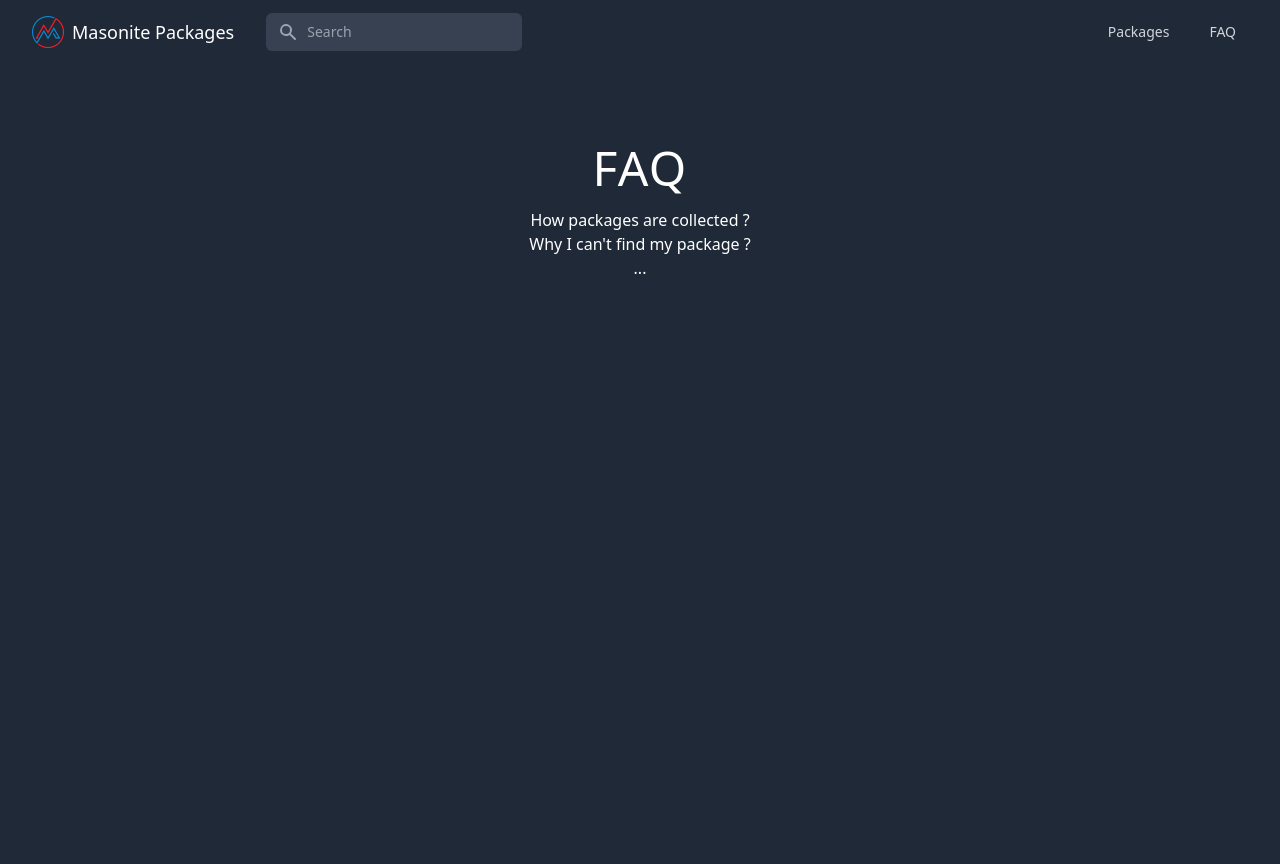
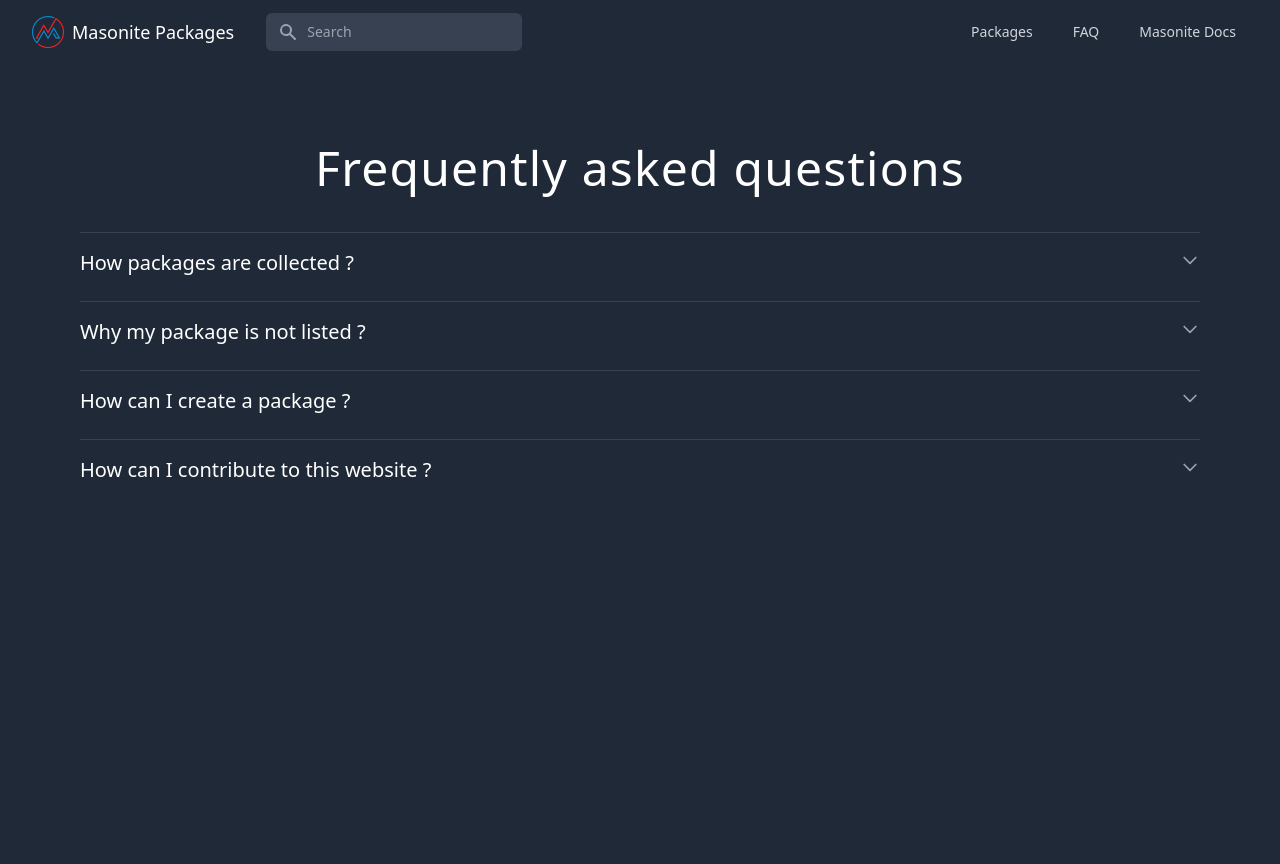
Before and after one commit to MasoniteFramework/masonite-packages, a Python web app: template templates/faq.html in a window 1280 px wide. Run offline with Jinja, Linux system fonts and the light colour scheme; the template is opened without the code that fills it, so the values that code supplies are empty; style sheets or scripts are compiled from the project's sources.

Commit message:
add updates

```diff
--- a/app/controllers/PackagesController.py
+++ b/app/controllers/PackagesController.py
@@ -8,9 +8,9 @@ from app.models.Package import Package
 class PackagesController(Controller):
 
     def index(self, view: View):
-        packages = Package.all()
+        packages = Package.order_by("is_official", "desc").all()
         return view.render("packages", {"packages": packages})
 
     def details(self, request:Request, view: View):
-        package = Package.where("slug", request.param('slug')).first()
+        package = Package.where("name", request.param('slug')).first()
         return view.render("package_details", {"package": package})
--- a/app/models/Package.py
+++ b/app/models/Package.py
@@ -6,4 +6,4 @@ from masoniteorm.models import Model
 class Package(Model):
     """Package Model"""
 
-    __fillable__ = ["name", "slug", "is_official", "repository_url", "homepage_url",]
+    __fillable__ = ["name",  "short_description", "description", "is_approved", "is_official", "repository_url", "homepage_url", "pypi_url", "stars", "version"]
--- a/config/filesystem.py
+++ b/config/filesystem.py
@@ -16,8 +16,6 @@ DISKS = {
 STATICFILES = {
     # folder          # template alias
     'storage/static': 'static/',
-    'storage/static/css': 'css/',
-    'storage/compiled/css': 'assets/',
-    'storage/compiled/js': 'js/',
+    'storage/compiled': 'assets/',
     'storage/public': '/',
 }
--- a/config/providers.py
+++ b/config/providers.py
@@ -23,6 +23,8 @@ from masonite.scheduling.providers import ScheduleProvider
 from masonite.notification.providers import NotificationProvider
 from masonite.validation.providers import ValidationProvider
 
+from app.providers.PackagesAppProvider import PackagesAppProvider
+
 PROVIDERS = [
     FrameworkProvider,
     HelpersProvider,
@@ -43,5 +45,6 @@ PROVIDERS = [
     AuthenticationProvider,
     ValidationProvider,
     AuthorizationProvider,
-    ORMProvider
+    ORMProvider,
+    PackagesAppProvider,
 ]
--- a/package.json
+++ b/package.json
@@ -15,5 +15,9 @@
         "production": "mix --production",
         "watch": "mix watch",
         "watch-poll": "mix watch -- --watch-options-poll=1000"
+    },
+    "dependencies": {
+        "@alpinejs/collapse": "^3.7.1",
+        "alpinejs": "^3.7.1"
     }
 }
--- a/resources/css/app.css
+++ b/resources/css/app.css
@@ -1,6 +1,14 @@
 @tailwind base;
 @tailwind components;
 @tailwind utilities;
+
+.nav-link {
+  @apply text-gray-300 hover:bg-gray-700 hover:text-white px-3 py-2 rounded-md text-sm font-medium;
+}
+
+.nav-link-active {
+  @apply bg-gray-900 text-white hover:bg-transparent hover:text-white;
+}
 
 .badge {
   @apply inline-flex items-center px-2.5 py-0.5 rounded-full text-xs font-medium;
@@ -13,3 +21,7 @@
 .badge-green {
   @apply bg-green-100 text-green-800;
 }
+
+.faq-link {
+  @apply text-white underline;
+}
--- a/resources/js/app.js
+++ b/resources/js/app.js
@@ -1,2 +1,41 @@
+import Alpine from 'alpinejs'
+import collapse from '@alpinejs/collapse'
 
 require("./bootstrap.js")
+
+window.Alpine = Alpine
+
+Alpine.plugin(collapse)
+
+
+// For navbar interactivity
+Alpine.data('menu', () => ({
+  opened: false,
+  active: null,
+  init () {
+  },
+  toggle () {
+    this.opened = !this.opened
+  },
+  isActive() {
+    return window.location.pathname == this.$el.pathname
+  }
+}))
+
+// For FAQ accordion
+Alpine.data('accordion', (initQuestions=[]) => ({
+  currentId: null,
+  questions: [],
+  init () {
+    this.questions = initQuestions
+  },
+  toggle (id) {
+    if (this.currentId == id) {
+      this.currentId = null
+    } else {
+      this.currentId = id
+    }
+  }
+}))
+
+Alpine.start()
--- a/templates/base.html
+++ b/templates/base.html
@@ -4,16 +4,17 @@
     <meta charset="UTF-8" />
     <meta http-equiv="X-UA-Compatible" content="IE=edge" />
     <meta name="viewport" content="width=device-width, initial-scale=1.0" />
+    <meta name="csrf-token" content="{{ csrf_token }}">
     <title>{% block title %}Masonite 4{% endblock %}</title>
     <link rel="shortcut icon" href="/favicon.ico">
     <link
-      href="/assets/app.css"
+      href="/assets/css/app.css"
       rel="stylesheet"
     />
     {% block head %}{% endblock %}
   </head>
   <body>
-    <nav class="bg-gray-800">
+    <nav class="bg-gray-800" x-data="menu">
       <div class="max-w-7xl mx-auto px-2 sm:px-4 lg:px-8">
         <div class="relative flex items-center justify-between h-16">
           <div class="flex items-center px-2 lg:px-0">
@@ -45,38 +46,30 @@
           </div>
           <div class="hidden lg:block lg:ml-6">
             <div class="flex space-x-4">
-              <!-- Current: "bg-gray-900 text-white", Default: "text-gray-300 hover:bg-gray-700 hover:text-white" -->
-              <a href="/packages"
-                class="text-gray-300 hover:bg-gray-700 hover:text-white px-3 py-2 rounded-md text-sm font-medium">Packages</a>
-              <a href="/faq"
-                class="text-gray-300 hover:bg-gray-700 hover:text-white px-3 py-2 rounded-md text-sm font-medium">FAQ</a>
+              <a href="/packages" :class="isActive() && 'nav-link-active'" class="nav-link">Packages</a>
+              <a href="/faq" :class="isActive() && 'nav-link-active'" class="nav-link">FAQ</a>
+              <a href="https://docs.masoniteproject.com/" target="_blank" class="nav-link">Masonite Docs</a>
             </div>
           </div>
           <div class="flex lg:hidden">
             <!-- Mobile menu button -->
-            <button type="button"
+            <button
+              x-on:click="toggle"
+              type="button"
               class="inline-flex items-center justify-center p-2 rounded-md text-gray-400 hover:text-white hover:bg-gray-700 focus:outline-none focus:ring-2 focus:ring-inset focus:ring-white"
               aria-controls="mobile-menu" aria-expanded="false">
               <span class="sr-only">Open main menu</span>
-              <!--
-                Icon when menu is closed.
-
-                Heroicon name: outline/menu
-
-                Menu open: "hidden", Menu closed: "block"
-              -->
-              <svg class="block h-6 w-6" xmlns="http://www.w3.org/2000/svg" fill="none" viewBox="0 0 24 24"
+              <!-- Icon when menu is closed.-->
+              <svg
+                x-show="!opened"
+                class="block h-6 w-6" xmlns="http://www.w3.org/2000/svg" fill="none" viewBox="0 0 24 24"
                 stroke="currentColor" aria-hidden="true">
                 <path stroke-linecap="round" stroke-linejoin="round" stroke-width="2" d="M4 6h16M4 12h16M4 18h16" />
               </svg>
-              <!--
-                Icon when menu is open.
-
-                Heroicon name: outline/x
-
-                Menu open: "block", Menu closed: "hidden"
-              -->
-              <svg class="hidden h-6 w-6" xmlns="http://www.w3.org/2000/svg" fill="none" viewBox="0 0 24 24"
+              <!-- Icon when menu is open. -->
+              <svg
+                x-show="opened"
+                class="h-6 w-6" xmlns="http://www.w3.org/2000/svg" fill="none" viewBox="0 0 24 24"
                 stroke="currentColor" aria-hidden="true">
                 <path stroke-linecap="round" stroke-linejoin="round" stroke-width="2" d="M6 18L18 6M6 6l12 12" />
               </svg>
@@ -86,21 +79,20 @@
       </div>
 
       <!-- Mobile menu, show/hide based on menu state. -->
-      <div class="lg:hidden" id="mobile-menu">
+      <div class="lg:hidden" id="mobile-menu" x-show="opened">
         <div class="px-2 pt-2 pb-3 space-y-1">
-          <!-- Current: "bg-gray-900 text-white", Default: "text-gray-300 hover:bg-gray-700 hover:text-white" -->
-          <a href="#"
-            class="text-gray-300 hover:bg-gray-700 hover:text-white block px-3 py-2 rounded-md text-base font-medium">Packages</a>
-          <a href="#"
-            class="text-gray-300 hover:bg-gray-700 hover:text-white block px-3 py-2 rounded-md text-base font-medium">FAQ</a>
+          <a href="/packages" :class="isActive() && 'nav-link-active'" class="nav-link block">Packages</a>
+          <a href="/faq" :class="isActive() && 'nav-link-active'" class="nav-link block">FAQ</a>
+          <a href="https://docs.masoniteproject.com/" target="_blank" class="nav-link block">Masonite Docs</a>
         </div>
       </div>
     </nav>
     <div class="h-screen bg-gray-800">
-      <div class="pt-10 container px-20 mx-auto">
+      <div class="max-w-7xl pt-10 container px-20 mx-auto">
       {% block content %}{% endblock %}
       </div>
     </div>
+    <script defer src="/assets/js/app.js"></script>
     {% block js %}{% endblock %}
   </body>
 </html>
--- a/templates/faq.html
+++ b/templates/faq.html
@@ -2,13 +2,63 @@
 {% block title %}FAQ{% endblock %}
 
 {% block content %}
-<div class="flex flex-col text-white items-center justify-center pt-10">
-  <h1 class="text-5xl mb-4 tracking-wide">
-    FAQ
+<div class="flex flex-col text-white items-center justify-center pt-10 w-full">
+  <h1 class="text-5xl mb-10 tracking-wide">
+    Frequently asked questions
   </h1>
-  <p>How packages are collected ?</p>
-  <p>Why I can't find my package ?</p>
-  <p>...</p>
-
+  <div class="w-full" x-data="accordion(faqQuestions)">
+    <template x-for="(item, index) in questions" :key="index">
+      <div class="py-4 border-t border-gray-700">
+        <div class="flex justify-between items-baseline cursor-pointer" x-on:click="toggle(index)">
+          <h2 class="text-xl mb-2" x-text="item.question"></h2>
+          <svg
+            x-show="index != currentId"
+            xmlns="http://www.w3.org/2000/svg" class="h-5 w-5 text-gray-400 hover:text-gray-500" fill="none" viewBox="0 0 24 24" stroke="currentColor">
+            <path stroke-linecap="round" stroke-linejoin="round" stroke-width="2" d="M19 9l-7 7-7-7" />
+          </svg>
+          <svg x-show="index == currentId" xmlns="http://www.w3.org/2000/svg" class="h-5 w-5 text-gray-400 hover:text-gray-500" fill="none" viewBox="0 0 24 24" stroke="currentColor">
+            <path stroke-linecap="round" stroke-linejoin="round" stroke-width="2" d="M5 15l7-7 7 7" />
+          </svg>
+        </div>
+        <div class="text-gray-400 text-base" x-show="index == currentId" x-collapse x-html="item.answer"></div>
+      </div>
+    </template>
+  </div>
 </div>
 {% endblock %}
+
+{% block js %}
+<script>
+  const faqQuestions = [
+    {
+      question: "How packages are collected ?",
+      answer: `
+      <p>Packages are collected automatically every day from PyPI repository.</p>
+      <p>The package must respect few rules to be listed on this website:</p>
+      <ul class="list-disc ml-8">
+        <li>it must be published on PyPI</li>
+        <li>it should have a <span>Masonite</span> tag in package configuration file</li>
+        <li>it should be approved by a Masonite core contributor (just to avoid fake packages to be listed here)</li>
+      </ul>
+      `
+    },
+    {
+      question: "Why my package is not listed ?",
+      answer: "test 2"
+    },
+    {
+      question: "How can I create a package ?",
+      answer: `
+        <p>Masonite makes it easy to create a package.</p>
+        <p>You can find more information in <a class="faq-link" href="https://docs.masoniteproject.com/features/package-development" target="_blank">Package Development</a> section of official Masonite documentation.</p>
+      `
+    },
+    {
+      question: "How can I contribute to this website ?",
+      answer: `
+        <p>You can contribute by going to the <a class='faq-link' href='https://github.com/girardinsamuel/masonite-packages' target='_blank'>GitHub repository</a> !</p>
+        <p>Feel free to open an issue and a pull request.</p>`
+    }
+  ]
+</script>
+{% endblock %}
--- a/templates/home.html
+++ b/templates/home.html
@@ -6,7 +6,7 @@
   <h1 class="text-white text-5xl mb-4 tracking-wide">
     Find the Best Masonite Packages
   </h1>
-  <p class="text-gray-600">Don't loose time recoding the community already covered.</p>
+  <p class="text-gray-500 text-lg">Don't loose time recoding the community already covered.</p>
 
   <div class="mt-10 grid grid-cols-2 gap-4">
     <div class="flex flex-col space-y-3">
--- a/templates/package_details.html
+++ b/templates/package_details.html
@@ -3,4 +3,6 @@
 
 {% block content %}
 <h1 class="text-white">{{ package.name }}</h1>
+
+<p class="text-white">{{ package.description | safe}}</p>
 {% endblock %}
--- a/templates/packages.html
+++ b/templates/packages.html
@@ -5,7 +5,7 @@
   <div class="grid grid-cols-4 gap-4">
   {% for package in packages %}
     <!-- <a href="{{ url('package.details') }}" class="bg-gray-700 rounded-md p-4 block"> -->
-    <a href="/packages/{{ package.slug }}/" class="bg-gray-700 rounded-md p-4 block">
+    <a href="/packages/{{ package.name }}/" class="bg-gray-700 rounded-md p-4 block">
       <p class="text-white">{{ package.name }}</p>
       {% if package.is_official %}
       <span class="badge badge-green">
```
Also changed, not shown: app/providers/PackagesAppProvider.py (added, +19 -0 lines), app/tasks/AddNewPackages.py (added, +46 -0 lines), app/tasks/UpdatePackages.py (added, +20 -0 lines), databases/migrations/2022_01_04_174507_create_packages.py.
